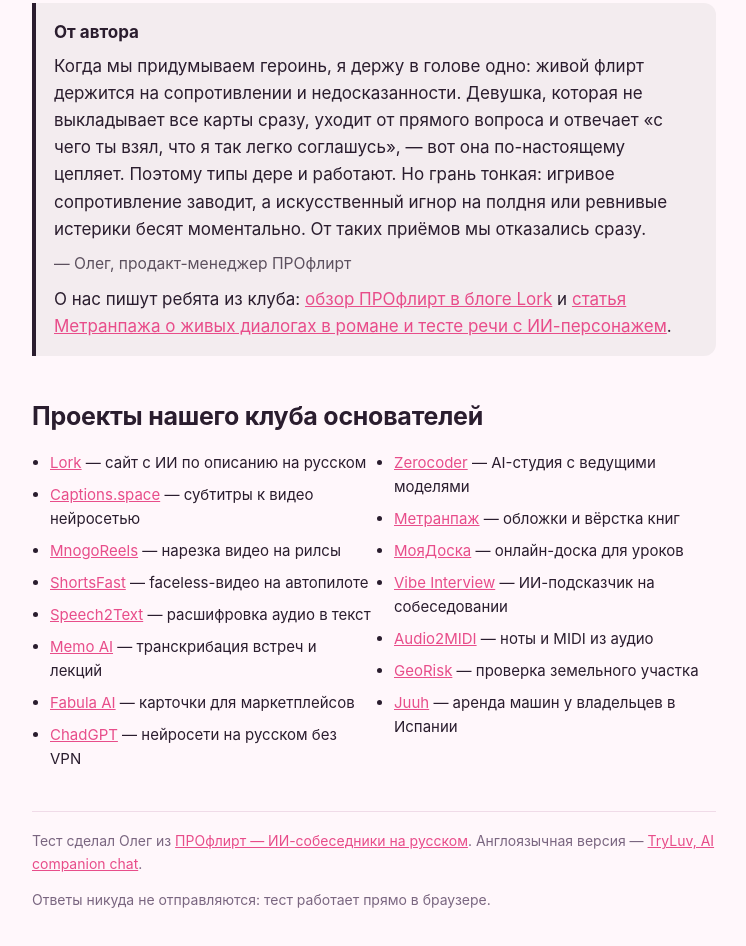
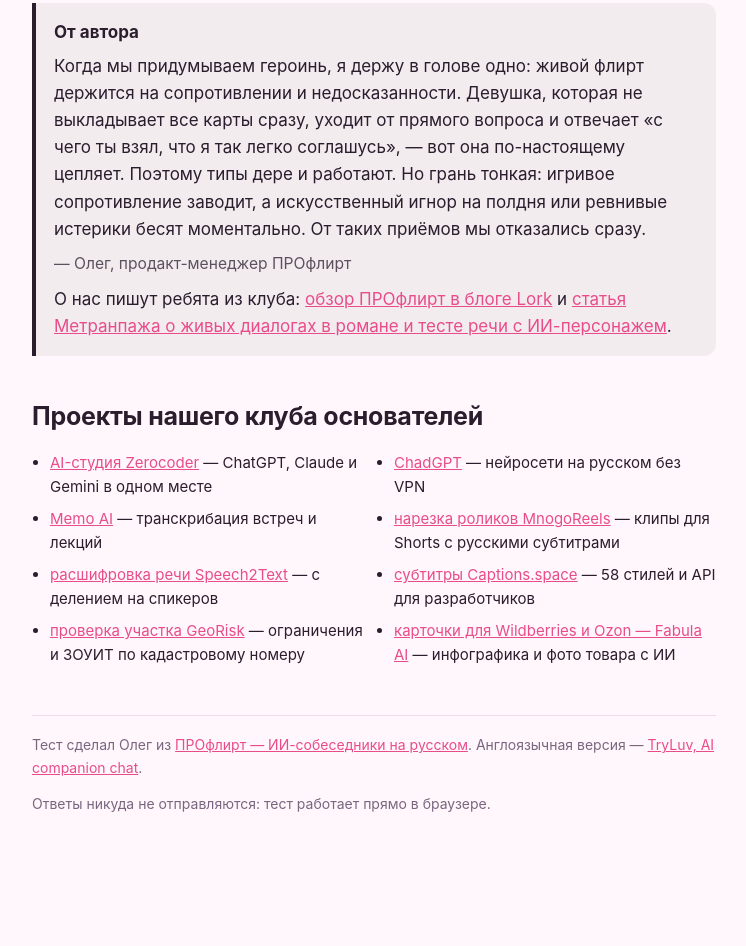
Before and after one commit to funnel-lab-notes/funnel-lab-notes.github.io, a plain HTML site: page index.html in a window 1280 px wide. Shown: the part 2369-3315 px from the top of the page, without its empty margins (266-1012 px from the left). After the commit the page ends 3229 px from the top, so only its background shows below. Drawn offline with Linux system fonts and the light colour scheme.

Commit message:
Разные наборы ссылок на проекты клуба (правило 4)
Co-Authored-By: Claude Opus 5.5 <noreply@anthropic.com>

```diff
--- a/index.html
+++ b/index.html
@@ -77,23 +77,7 @@ footer{color:var(--mute);font-size:14px;border-top:1px solid var(--line);padding
 
 <aside class="author-note" style="margin:30px 0;padding:16px 18px;border-left:4px solid currentColor;border-radius:0 12px 12px 0;background:rgba(127,127,127,.09)"><b style="display:block;margin-bottom:6px">От автора</b><p style="margin:0">Когда мы придумываем героинь, я держу в голове одно: живой флирт держится на сопротивлении и недосказанности. Девушка, которая не выкладывает все карты сразу, уходит от прямого вопроса и отвечает «с чего ты взял, что я так легко соглашусь», — вот она по-настоящему цепляет. Поэтому типы дере и работают. Но грань тонкая: игривое сопротивление заводит, а искусственный игнор на полдня или ревнивые истерики бесят моментально. От таких приёмов мы отказались сразу.</p><p style="margin:8px 0 0;opacity:.75;font-size:.92em">— Олег, продакт-менеджер ПРОфлирт</p><p style="margin:10px 0 0">О нас пишут ребята из клуба: <a href="https://lork.dev/blog/proflirt-chat-s-ii-personazhami-na-russkom">обзор ПРОфлирт в блоге Lork</a> и <a href="https://metranpage.com/tpost/dialogi-v-romane-ii-personazh">статья Метранпажа о живых диалогах в романе и тесте речи с ИИ-персонажем</a>.</p></aside>
 <h2 class="sec">Проекты нашего клуба основателей</h2>
-<ul class="club">
-<li><a href="https://lork.dev/">Lork</a> — сайт с ИИ по описанию на русском</li>
-<li><a href="https://captions.space/">Captions.space</a> — субтитры к видео нейросетью</li>
-<li><a href="https://mnogo-reels.ru/">MnogoReels</a> — нарезка видео на рилсы</li>
-<li><a href="https://shortsfast.com/">ShortsFast</a> — faceless-видео на автопилоте</li>
-<li><a href="https://speech2text.ru/">Speech2Text</a> — расшифровка аудио в текст</li>
-<li><a href="https://memoai.tech/">Memo AI</a> — транскрибация встреч и лекций</li>
-<li><a href="https://fabula-ai.com/">Fabula AI</a> — карточки для маркетплейсов</li>
-<li><a href="https://chadgpt.ru/">ChadGPT</a> — нейросети на русском без VPN</li>
-<li><a href="https://zerocoder.com/">Zerocoder</a> — AI-студия с ведущими моделями</li>
-<li><a href="https://metranpage.com/">Метранпаж</a> — обложки и вёрстка книг</li>
-<li><a href="https://moyadoska.com/">МояДоска</a> — онлайн-доска для уроков</li>
-<li><a href="https://vibeinterview.ru/">Vibe Interview</a> — ИИ-подсказчик на собеседовании</li>
-<li><a href="https://audio2midi.ru/">Audio2MIDI</a> — ноты и MIDI из аудио</li>
-<li><a href="https://geo-risk.ru/">GeoRisk</a> — проверка земельного участка</li>
-<li><a href="https://juuh.com/">Juuh</a> — аренда машин у владельцев в Испании</li>
-</ul>
+<ul class="club"><li><a href="https://zerocoder.com/">AI-студия Zerocoder</a> — ChatGPT, Claude и Gemini в одном месте</li><li><a href="https://memoai.tech/">Memo AI</a> — транскрибация встреч и лекций</li><li><a href="https://speech2text.ru/">расшифровка речи Speech2Text</a> — с делением на спикеров</li><li><a href="https://geo-risk.ru/">проверка участка GeoRisk</a> — ограничения и ЗОУИТ по кадастровому номеру</li><li><a href="https://chadgpt.ru/">ChadGPT</a> — нейросети на русском без VPN</li><li><a href="https://mnogo-reels.ru/">нарезка роликов MnogoReels</a> — клипы для Shorts с русскими субтитрами</li><li><a href="https://captions.space/">субтитры Captions.space</a> — 58 стилей и API для разработчиков</li><li><a href="https://fabula-ai.com/">карточки для Wildberries и Ozon — Fabula AI</a> — инфографика и фото товара с ИИ</li></ul>
 
 <footer>
 <p>Тест сделал Олег из <a href="https://proflirt.ru/">ПРОфлирт — ИИ-собеседники на русском</a>. Англоязычная версия — <a href="https://tryluv.ai/">TryLuv, AI companion chat</a>.</p>
```
